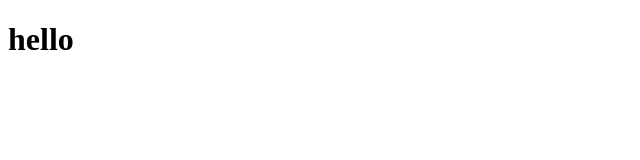
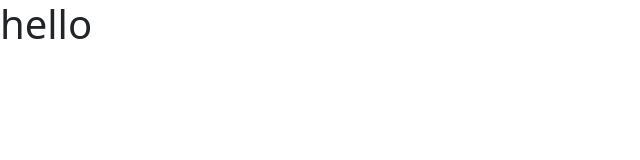
Before and after one commit to AnimeshMondol/The-northan-realm-coonvention-center, a plain HTML site: page index.html in a window 1280 px wide. Shown: the whole page, without its empty margins (0-640 px from the left). Drawn offline with nearby package versions, Linux system fonts and the light colour scheme.

Commit message:
boostrap cdn added

```diff
--- a/index.html
+++ b/index.html
@@ -5,8 +5,20 @@
     <meta http-equiv="X-UA-Compatible" content="IE=edge">
     <meta name="viewport" content="width=device-width, initial-scale=1.0">
     <title>The Northern Realm</title>
+
+    <!-- boostrap cdn  -->
+
+    <link href="https://cdn.jsdelivr.net/npm/bootstrap@5.1.3/dist/css/bootstrap.min.css" rel="stylesheet" integrity="sha384-1BmE4kWBq78iYhFldvKuhfTAU6auU8tT94WrHftjDbrCEXSU1oBoqyl2QvZ6jIW3" crossorigin="anonymous">
+
+    <!-- custome css file  -->
+
+    <link rel="stylesheet" href="style.css">
 </head>
 <body>
     <h1>hello</h1>
+
+    <!-- boostrap js bundle  -->
+
+    <script src="https://cdn.jsdelivr.net/npm/bootstrap@5.1.3/dist/js/bootstrap.bundle.min.js" integrity="sha384-ka7Sk0Gln4gmtz2MlQnikT1wXgYsOg+OMhuP+IlRH9sENBO0LRn5q+8nbTov4+1p" crossorigin="anonymous"></script>
 </body>
 </html>
```
Also changed, not shown: style.css (added).
